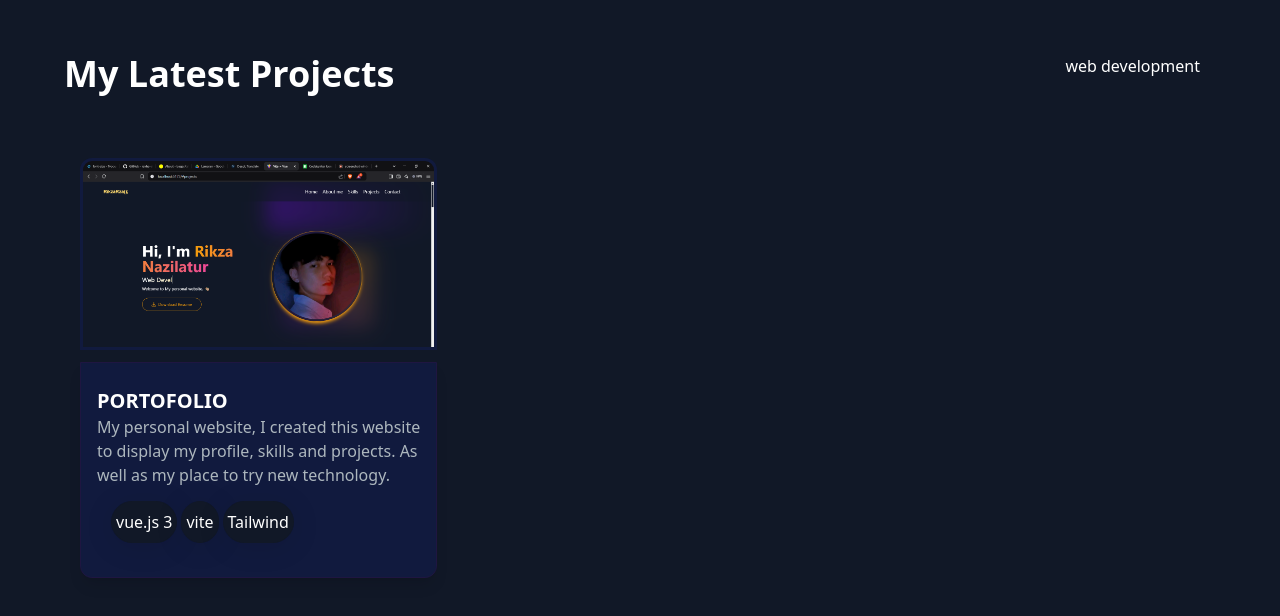
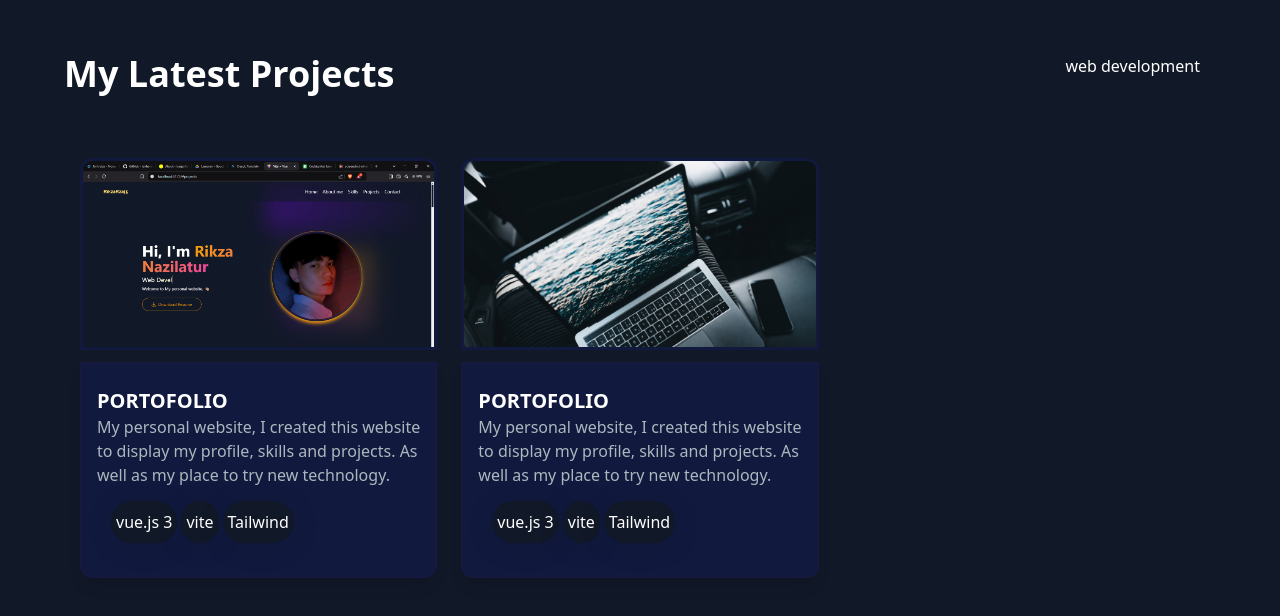
Before and after one commit to RikzaRza/rikzarza.github.io, a Vue app: page / in a window 1280 px wide. Shown: the part 2396-3012 px from the top of the page. Built offline with nearby package versions, Linux system fonts and the light colour scheme.

Commit message:
menambah project

```diff
--- a/src/components/LatestProjSection.vue
+++ b/src/components/LatestProjSection.vue
@@ -117,6 +117,17 @@ const Projects = ref([
     technologies: ["vue.js 3", "vite", "Tailwind"],
     gitURL: 'https://github.com/RikzaRza/rikzarza.github.io',
     webURL: 'https://rikzarza.netlify.app/',
+  },
+  {
+    id: 1,
+    category: "web development",
+    image: "src/assets/project2.jpg",
+    title: "Portofolio",
+    description:
+      "My personal website, I created this website to display my profile, skills and projects. As well as my place to try new technology. ",
+    technologies: ["vue.js 3", "vite", "Tailwind"],
+    gitURL: 'https://github.com/RikzaRza/rikzarza.github.io',
+    webURL: 'https://rikzarza.netlify.app/',
   }
 ]);
 
```
